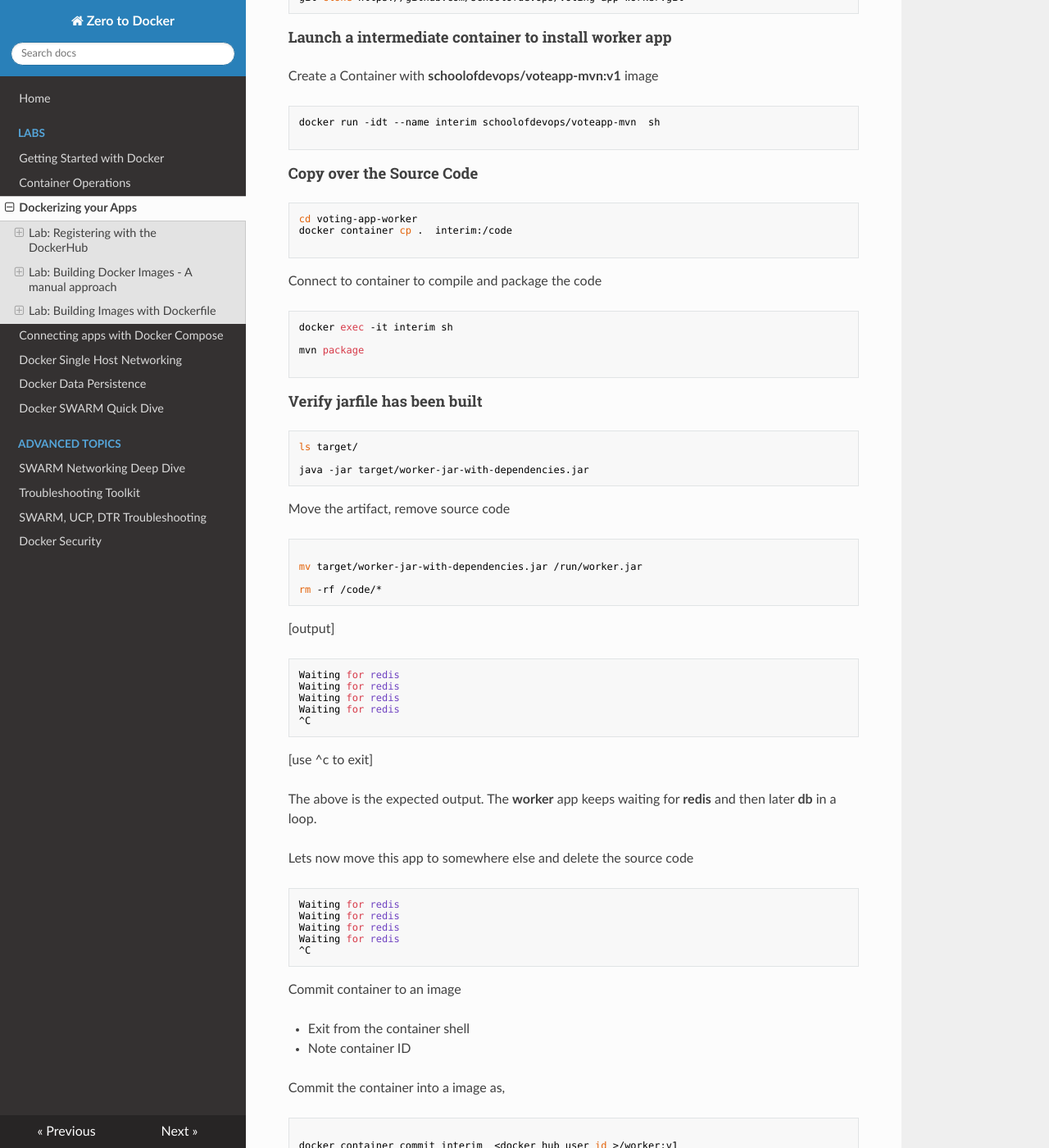
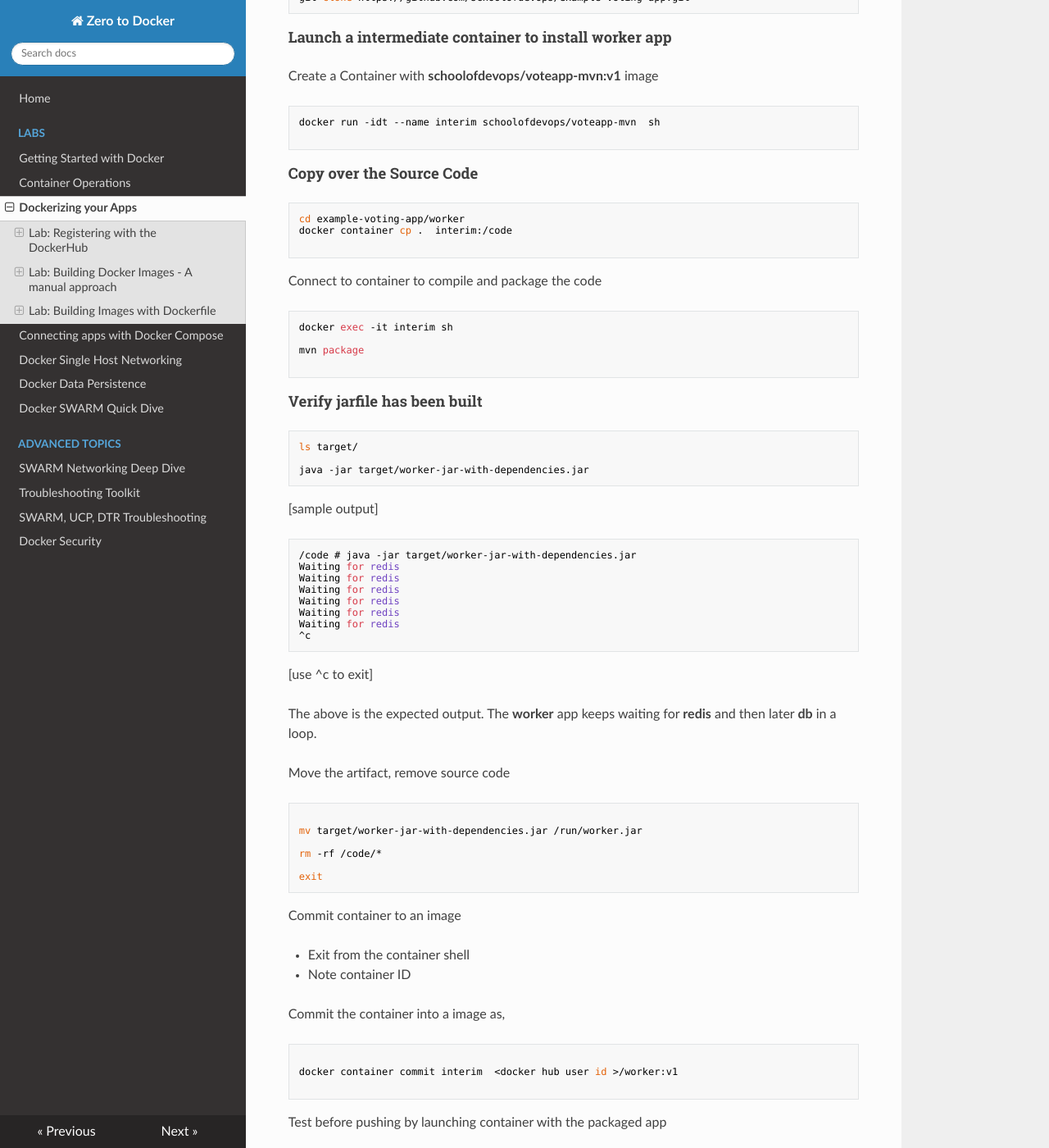
Before and after one commit to schoolofdevops/zero-to-docker, an MkDocs documentation site: the page built from manuscript/chapter6-dockerizing-your-apps.md, in a window 1280 px wide and 1400 px high, scrolled down 2437 px. Shown: the whole window at 82% size. Built offline with MkDocs 1.6.1, drawn with Linux system fonts in a browser that asks for light colours; nearby versions of some CDN libraries; old or Windows-style settings are respelled for this version of MkDocs; some of the changed text lies outside the part shown.

Commit message:
updated building image section

````diff
--- a/manuscript/chapter6-dockerizing-your-apps.md
+++ b/manuscript/chapter6-dockerizing-your-apps.md
@@ -35,7 +35,7 @@
 #### Clone Repository for Java worker app
 
 ```
-git clone https://github.com/schoolofdevops/voting-app-worker.git
+git clone https://github.com/schoolofdevops/example-voting-app.git
 ```
 
 #### Launch a intermediate container to install worker app
@@ -51,7 +51,7 @@
 
 
 ```
-cd voting-app-worker
+cd example-voting-app/worker
 docker container cp .  interim:/code
 
 ```
@@ -74,35 +74,30 @@
 java -jar target/worker-jar-with-dependencies.jar
 ```
 
+[sample output]
+```
+/code # java -jar target/worker-jar-with-dependencies.jar
+Waiting for redis
+Waiting for redis
+Waiting for redis
+Waiting for redis
+Waiting for redis
+Waiting for redis
+^c
+```
+[use ^c to exit]
+
+The above is the expected output. The **worker** app keeps waiting for **redis** and then later **db** in a loop.
+
+
 Move the artifact, remove source code
 ```
 
 mv target/worker-jar-with-dependencies.jar /run/worker.jar
 
 rm -rf /code/*
-```
 
-[output]
-```
-Waiting for redis
-Waiting for redis
-Waiting for redis
-Waiting for redis
-^C
-```
-
-[use ^c to exit]
-
-The above is the expected output. The **worker** app keeps waiting for **redis** and then later **db** in a loop.
-
-Lets now move this app to somewhere else and delete the source code
-
-```
-Waiting for redis
-Waiting for redis
-Waiting for redis
-Waiting for redis
-^C
+exit
 ```
 
 
@@ -160,7 +155,7 @@
 
 Now, lets build the same image, this time with Dockerfile. To do this, create a file by name **Dockerfile** in the root of the source code.
 
-file: Dockerfile
+`file: example-voting-app/worker/Dockerfile`
 
 ```
 FROM schoolofdevops/maven
@@ -181,6 +176,8 @@
 Lets now build the image
 
 ```
+cd example-voting-app/worker
+
 docker image build -t <dockrhub user id>/worker:v2 .
 
 docker image ls
````
Also changed, not shown: site/chapter6-dockerizing-your-apps/index.html, site/index.html, site/search/search_index.json, site/sitemap.xml.
